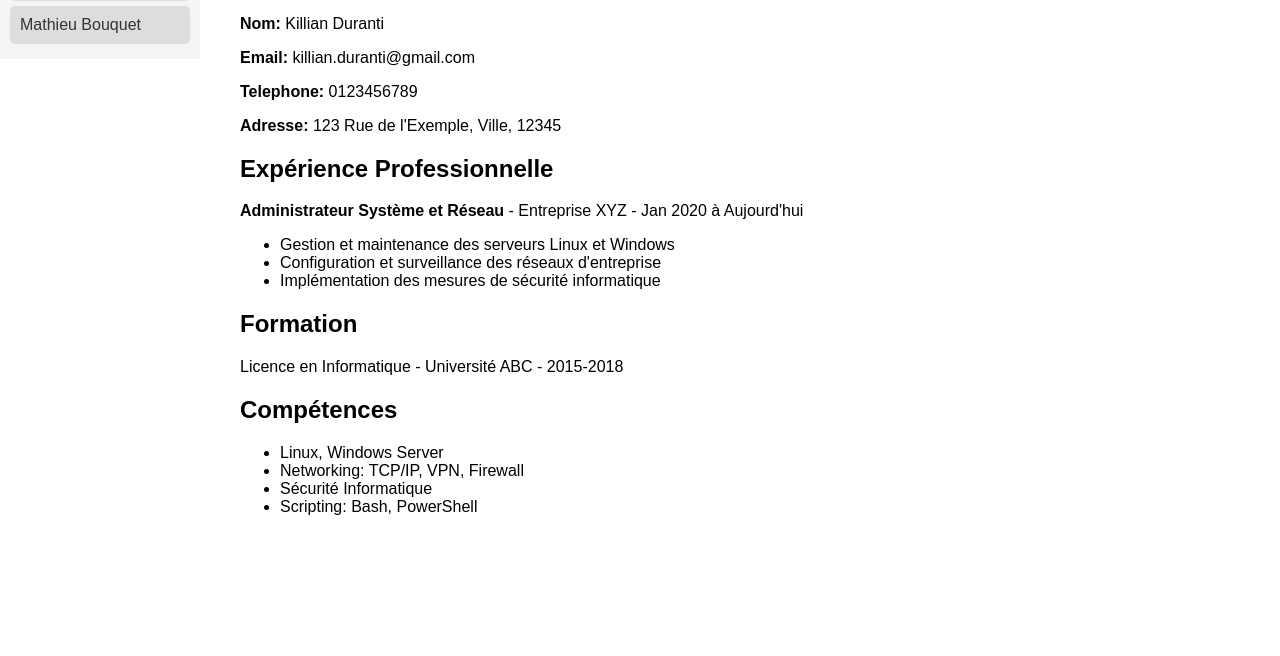
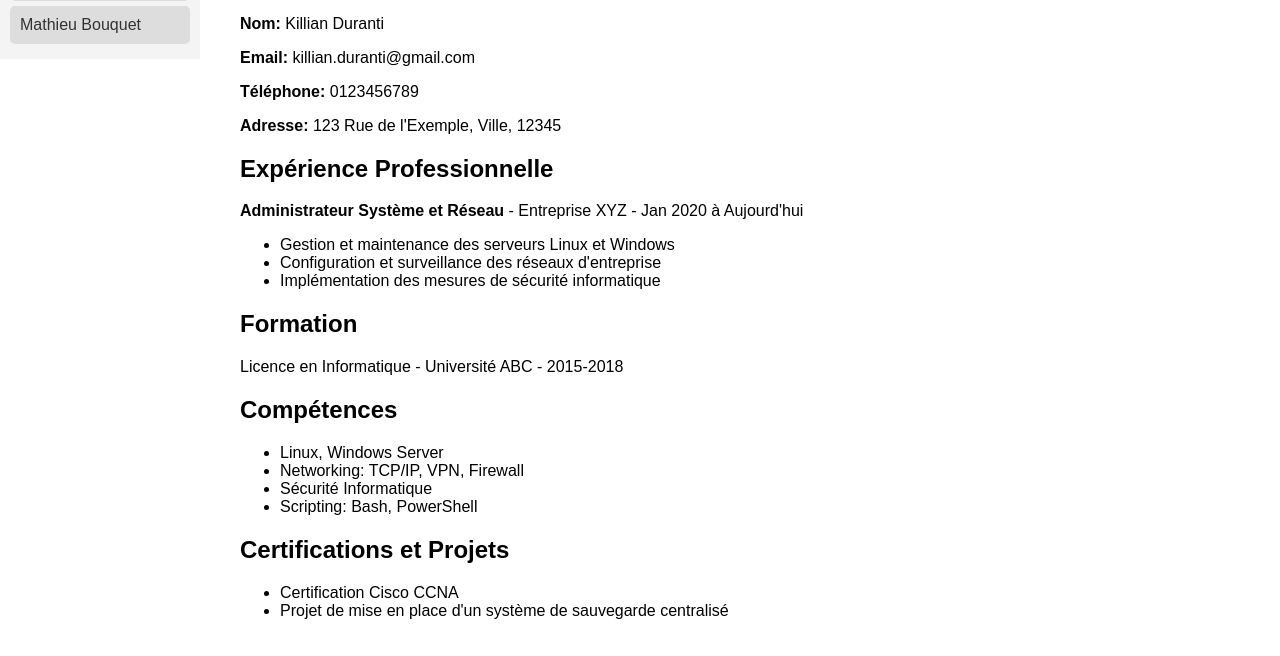
Before and after one commit to Killian2606/CV, a plain HTML site: page index.html in a window 1280 px wide. Shown: the part 233-889 px from the top of the page. Before the commit the page ends 800 px from the top, so only its background shows below. Drawn offline with Linux system fonts and the light colour scheme.

Commit message:
quatrieme_commit_10H44

```diff
--- a/index.html
+++ b/index.html
@@ -84,8 +84,10 @@
         <h2>Informations Personnelles</h2>
         <p><strong>Nom:</strong> Killian Duranti</p>
         <p><strong>Email:</strong> killian.duranti@gmail.com</p>
-        <p><strong>Telephone:</strong> 0123456789</p>
+        <p><strong>Téléphone:</strong> 0123456789</p>
         <p><strong>Adresse:</strong> 123 Rue de l'Exemple, Ville, 12345</p>
+    </div>
+
     <div class="section">
         <h2>Expérience Professionnelle</h2>
         <p><strong>Administrateur Système et Réseau</strong> - Entreprise XYZ - Jan 2020 à Aujourd'hui</p>
@@ -94,6 +96,8 @@
             <li>Configuration et surveillance des réseaux d'entreprise</li>
             <li>Implémentation des mesures de sécurité informatique</li>
         </ul>
+    </div>
+
     <div class="section">
         <h2>Formation</h2>
         <p>Licence en Informatique - Université ABC - 2015-2018</p>
@@ -108,7 +112,13 @@
             <li>Scripting: Bash, PowerShell</li>
         </ul>
     </div>
-        </div>
+
+    <div class="section">
+        <h2>Certifications et Projets</h2>
+        <ul>
+            <li>Certification Cisco CCNA</li>
+            <li>Projet de mise en place d'un système de sauvegarde centralisé</li>
+        </ul>
     </div>
         </div>
 
```
Lines whose indentation alone changed are shown as unchanged.
